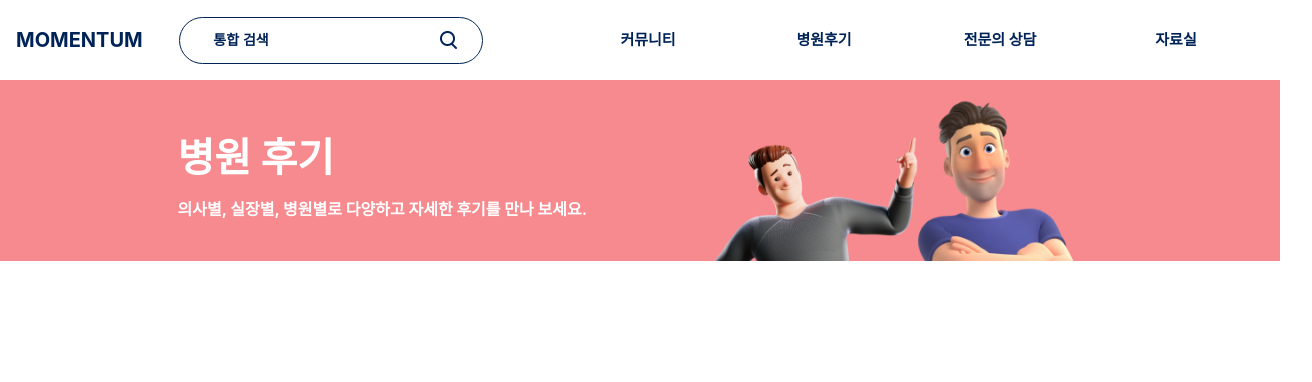
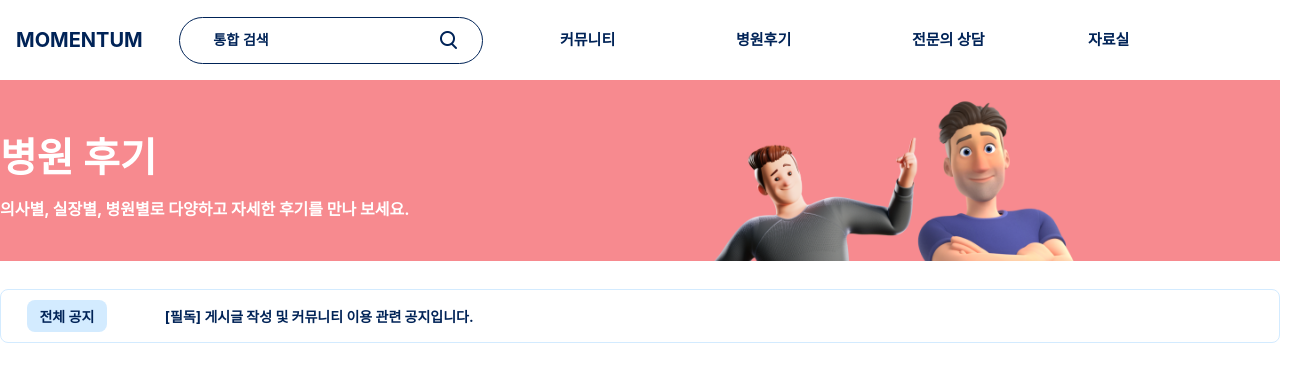
Before and after one commit to 2024-LikeLion-Team5/FE, a React (Create React App) app: page / in a window 1280 px wide. Shown: the top 382 px of the page, 1312 px wide, since content can reach past the window. Built offline with nearby package versions, Linux system fonts and the light colour scheme.

Commit message:
add notice and modify header

```diff
--- a/src/App.js
+++ b/src/App.js
@@ -1,10 +1,13 @@
+import styled from "styled-components";
 import "./App.css";
+import { GlobalContain } from "./components/GlobalContain";
 import Home from "./pages/Home";
 import HospitalReview from "./pages/HospitalReview";
 
 function App() {
   return (
-    <div className="App">
+    <div>
+      <GlobalContain />
       <HospitalReview />
     </div>
   );
--- a/src/components/Banner.js
+++ b/src/components/Banner.js
@@ -13,24 +13,18 @@ const Image = styled.img`
 `;
 
 const Container = styled.div`
-  display: grid;
-  grid-template-columns: repeat(8, 1fr);
-  gap: 0.75rem;
-  padding: 0 16px;
-  width: 1280px;
+  width: 80rem;
   margin: 0 auto;
-  position: absolute;
-  top: 50%;
-  left: 0;
-  transform: translateY(-50%);
 `;
 
 const DetailWrapper = styled.div`
-  grid-column: 2 / span 6;
   display: flex;
   flex-direction: column;
   align-items: start;
   gap: 0.75rem;
+  position: absolute;
+  top: 50%;
+  transform: translateY(-50%);
 `;
 
 const MenuName = styled.span`
--- a/src/components/GlobalHeader.js
+++ b/src/components/Header.js
@@ -65,7 +65,7 @@ const MenuItem = styled.li`
   line-height: 2rem;
 `;
 
-const GlobalHeader = () => {
+const Header = () => {
   return (
     <div>
       <Wrapper>
@@ -87,4 +87,4 @@ const GlobalHeader = () => {
   );
 };
 
-export default GlobalHeader;
+export default Header;
--- /dev/null
+++ b/src/components/Notice.js
@@ -0,0 +1,48 @@
+import React from "react";
+import styled from "styled-components";
+
+const Wrapper = styled.div`
+  display: grid;
+  grid-template-columns: repeat(8, 1fr);
+  gap: 2rem;
+  margin: 0 auto;
+  border: 1px solid #d3ebff;
+  border-radius: 0.5rem;
+  color: #002357;
+  font-size: 0.875rem;
+  font-weight: bold;
+  align-items: center;
+  margin-top: 1.5rem;
+`;
+
+const Title = styled.span`
+  grid-column: 1 / span 1;
+  background-color: #d3ebff;
+  height: 2rem;
+  width: 5rem;
+  display: flex;
+  justify-content: center;
+  align-items: center;
+  border-radius: 0.5rem;
+  margin: 0 auto;
+`;
+
+const Detail = styled.span`
+  grid-column: 2 / span 7;
+  padding: 1rem 0;
+  display: flex;
+  align-items: center;
+`;
+
+const Notice = () => {
+  return (
+    <div>
+      <Wrapper>
+        <Title>전체 공지</Title>
+        <Detail>[필독] 게시글 작성 및 커뮤니티 이용 관련 공지입니다.</Detail>
+      </Wrapper>
+    </div>
+  );
+};
+
+export default Notice;
--- a/src/pages/Home.js
+++ b/src/pages/Home.js
@@ -1,13 +1,13 @@
 import React from "react";
 import styled from "styled-components";
-import GlobalHeader from "../components/GlobalHeader";
+import Header from "../components/Header";
 import Banner from "../components/Banner";
 import bannerImg from "../assets/main_img.png";
 
 const Home = () => {
   return (
     <div>
-      <GlobalHeader />
+      <Header />
     </div>
   );
 };
--- a/src/pages/HospitalReview.js
+++ b/src/pages/HospitalReview.js
@@ -1,8 +1,15 @@
 import React from "react";
 import styled from "styled-components";
-import GlobalHeader from "../components/GlobalHeader";
+import GlobalHeader from "../components/Header";
 import Banner from "../components/Banner";
 import bannerImg from "../assets/review_img.png";
+import Notice from "../components/Notice";
+import { GlobalContain } from "../components/GlobalContain";
+
+const Container = styled.div`
+  width: 80rem;
+  margin: 0 auto;
+`;
 
 const HospitalReview = () => {
   return (
@@ -13,6 +20,9 @@ const HospitalReview = () => {
         menuName="병원 후기"
         detail="의사별, 실장별, 병원별로 다양하고 자세한 후기를 만나 보세요."
       />
+      <Container>
+        <Notice />
+      </Container>
     </div>
   );
 };
```
